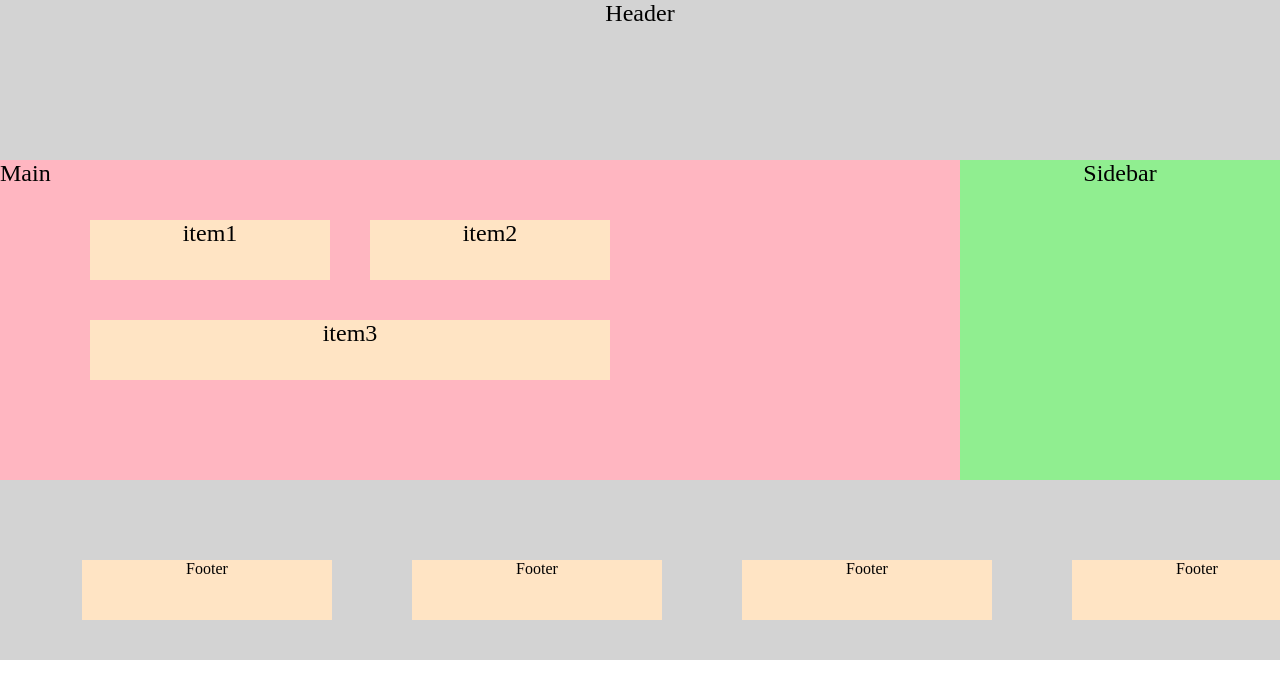
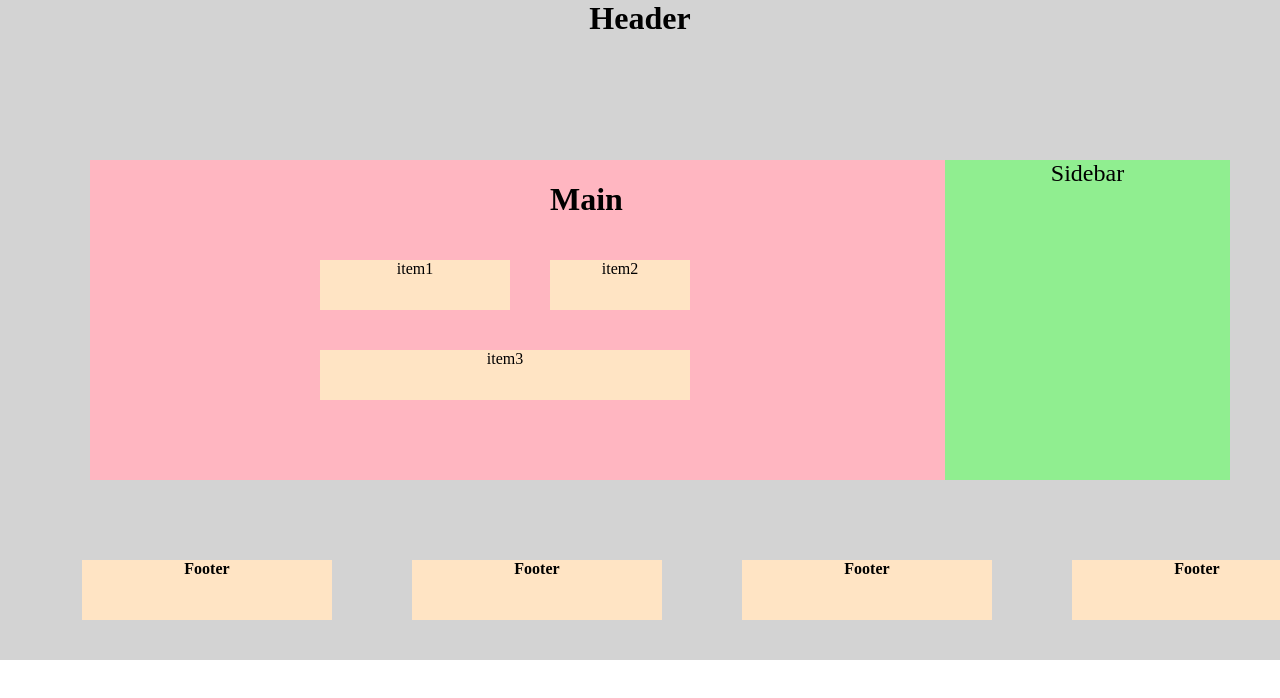
Before and after one commit to Skandami/week6, a plain HTML site: page index.html in a window 1280 px wide. Shown: the top 698 px of the page. Drawn offline with Linux system fonts and the light colour scheme.

Commit message:
Edited homework

```diff
--- a/assets/style.css
+++ b/assets/style.css
@@ -2,12 +2,14 @@
         display: grid;
         height: 20vh;
         text-align: center;
-        font-size: x-large;
+        font-size: xx-large;
         background-color:lightgray;
+        font-weight: 900;
+
     }
    .container {
       display: grid;
-      grid-template-columns: 3fr 1fr;
+      grid-template-columns:90px 3fr 1fr 50px;
       grid-template-rows: 1fr 1fr;
       height: 50vh;
       grid-template-areas: main main main sidebar;
@@ -17,16 +19,18 @@
 
 .main {
     display: grid;
-    grid-template-columns: 50px 150px 50px 150px 50px ;
-    grid-template-rows: 20px 60px 60px;
+    grid-area: 2/3/1/2;
+    grid-template-columns: 50px 100px 100px 50px 50px  50px ;
+    grid-template-rows:10px 10px 50px 50px 50px;
    height:40vh;
    text-align: center;
     background-color:lightpink;
-    font-size: x-large;
     grid-gap: 40px;
 }
 
 .sidebar { display: grid;
+    grid-column-start:3;
+    grid-column-end:4 ;
 text-align: center;
 font-size: x-large;
 
@@ -42,6 +46,8 @@ background-color:lightgreen;
     background-color:lightgray;
     text-align: center;
     height: 100px;
+    font-weight: 700;
+
 
 }
 
@@ -52,8 +58,6 @@ grid-column-start: 2;
     grid-row-start: 1;
 grid-row-end: 2;
  background-color: bisque;
- border-width: 5px;
- border-color: black;
  text-align:center;
     }
     .footer2{
@@ -90,29 +94,33 @@ text-align:center;}
 
 .item1 {
     display:grid;
-    grid-column-start: 2;
-    grid-column-end:4 ;
-    grid-row-start: 2;
-grid-row-end: 3;
+    grid-column-start: 3;
+    grid-column-end:5 ;
+    grid-row-start: 3;
+grid-row-end: 4;
 text-align: center;
 background-color:bisque;
     }
     .item2 {
            display:grid;
-            grid-column-start: 4;
-    grid-column-end: 6;
-          grid-row-start: 2;
-grid-row-end: 3;
+            grid-column-start: 5;
+    grid-column-end: 7;
+          grid-row-start: 3;
+grid-row-end: 4;
      background-color: bisque;
     }
     .item3{
            display:grid;
-           grid-column-start: 2;
-    grid-column-end: 6;
-    grid-row-start: 3;
-grid-row-end: 4;
+           grid-column-start: 3;
+    grid-column-end: 7;
+    grid-row-start: 4;
+grid-row-end: 5;
      background-color: bisque;
 
-
-
     }
+    .main-title {
+			grid-column-start: 5;
+			grid-column-end: 6;
+            grid-row-start: 1;
+            grid-row-end: 2;
+		}
--- a/index.html
+++ b/index.html
@@ -15,11 +15,11 @@
 <header class="header">Header</header>
 <div class="container">
 
-<main class="main">Main
-     <div class="item1">item1</div>
-     <div class="item2">item2</div>
-     <div class="item3">item3</div>
-
+<main class="main">
+  <h1 class="main-title">Main</h1>
+  <div class="item1">item1</div>
+  <div class="item2">item2</div>
+  <div class="item3">item3</div>
 </main>
 <aside class="sidebar">Sidebar</aside>
 </div>
```
